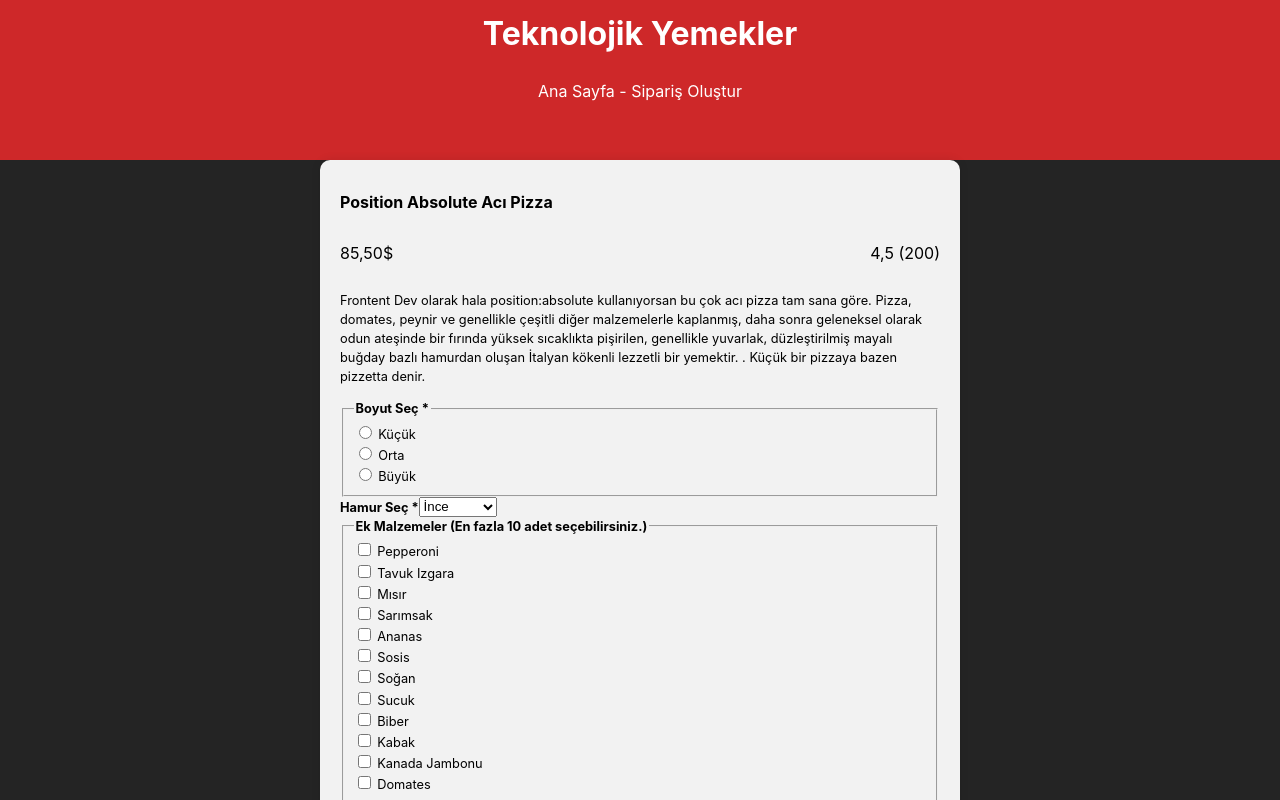
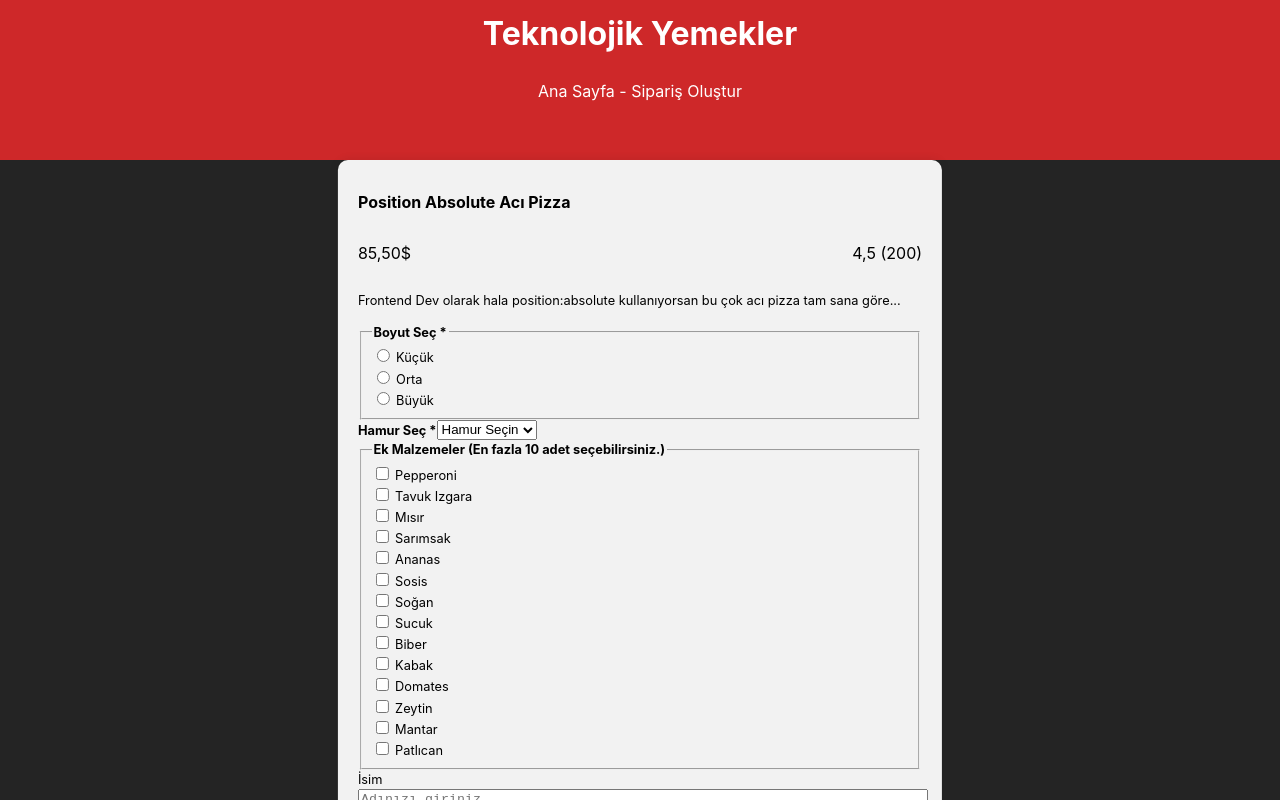
Before and after one commit to bernakocalar/pizzaProject, a React (Vite) app: page /orderPage in a window 1280 px wide. Both pictures are taken after a click on the button "ACIKTIM". Shown: the top 800 px of the page. Built offline with nearby package versions, Linux system fonts and the light colour scheme.

Commit message:
map eklendi. fonksiyon kontrolü

```diff
--- a/src/orderPage.jsx
+++ b/src/orderPage.jsx
@@ -1,26 +1,92 @@
 import React, { useState } from 'react';
+import axios from 'axios';
 import './orderPage.css';
 
-function OrderPage({onGoBack , onOrderComplete}) {
+function OrderPage({ onGoBack, onOrderComplete }) {
   const [note, setNote] = useState('');
   const [toppings, setToppings] = useState([]);
+  const [size, setSize] = useState('');
+  const [dough, setDough] = useState('');
+  const [quantity, setQuantity] = useState(1);
+  const [isSubmitting, setIsSubmitting] = useState(false);
+  const [name, setName] = useState('');
+
+  const toppingsList = [
+    { value: 'pepperoni', label: 'Pepperoni' },
+    { value: 'chicken', label: 'Tavuk Izgara' },
+    { value: 'corn', label: 'Mısır' },
+    { value: 'garlic', label: 'Sarımsak' },
+    { value: 'pineapple', label: 'Ananas' },
+    { value: 'sausage', label: 'Sosis' },
+    { value: 'onion', label: 'Soğan' },
+    { value: 'sucuk', label: 'Sucuk' },
+    { value: 'pepper', label: 'Biber' },
+    { value: 'zucchini', label: 'Kabak' },
+    {value: "tomateos", label: 'Domates'},
+    {value: "olives", label: 'Zeytin'},
+    {value: "mushrooms", label: 'Mantar'},
+    {value: "eggplant", label: 'Patlıcan'},
+  ];
+
   const handleToppings = (topping) => {
     if (toppings.includes(topping)) {
-      setToppings(toppings.filter(item => item !== topping));
+      setToppings(toppings.filter((item) => item !== topping));
     } else if (toppings.length < 10) {
       setToppings([...toppings, topping]);
     }
   };
-const handleChange = (e) => {
-      setNote(e.target.value)
-  }
-  const [quantity, setQuantity] = useState(1);
+
+  const handleChange = (e) => setNote(e.target.value);
+  const handleSizeChange = (e) => setSize(e.target.value);
+  const handleDoughChange = (e) => setDough(e.target.value);
+  const handleNameChange = (e) => setName(e.target.value);
+
   const increaseQuantity = () => setQuantity((prev) => prev + 1);
   const decreaseQuantity = () => setQuantity((prev) => (prev > 1 ? prev - 1 : 1));
 
+  const validateForm = () => {
+    return size && dough && toppings.length > 3 && name.length >= 3;
+  };
+
+  const handleSubmit = async (e) => {
+    e.preventDefault();
+
+    if (!validateForm()) {
+      alert("Lütfen gerekli tüm alanları doldurun!");
+      return;
+    }
+
+    setIsSubmitting(true);
+
+    const orderData = {
+      size,
+      dough,
+      toppings,
+      note,
+      quantity,
+    };
+
+    try {
+      const response = await axios.post('https://reqres.in/api/pizza', orderData);
+      console.log('Sunucudan Gelen Yanıt:', response.data);
+      console.log('Sipariş Özeti:', {
+        size,
+        dough,
+        toppings,
+        note,
+        quantity,
+        response: response.data
+      });
+      onOrderComplete();
+    } catch (error) {
+      console.error('API Hatası:', error);
+    } finally {
+      setIsSubmitting(false);
+    }
+  };
 
   return (
-    < div style={{color: "black"}}>
+    <div style={{ color: "black" }}>
       <div id="header">
         <h1 id="title">Teknolojik Yemekler</h1>
         <p id="siparis">Ana Sayfa - Sipariş Oluştur</p>
@@ -30,81 +96,89 @@ const handleChange = (e) => {
         <h1 id="pizzaName">Position Absolute Acı Pizza</h1>
         <div id="pizzaPrice">
           <p>85,50$</p>
-          <p> 4,5 (200)</p>
+          <p>4,5 (200)</p>
         </div>
         <p id="pizzaExp">
-          Frontent Dev olarak hala position:absolute kullanıyorsan bu çok acı pizza tam sana göre. Pizza, domates, peynir ve genellikle çeşitli diğer malzemelerle kaplanmış, daha sonra geleneksel olarak odun ateşinde bir fırında yüksek sıcaklıkta pişirilen, genellikle yuvarlak, düzleştirilmiş mayalı buğday bazlı hamurdan oluşan İtalyan kökenli lezzetli bir yemektir. . Küçük bir pizzaya bazen pizzetta denir.
+          Frontend Dev olarak hala position:absolute kullanıyorsan bu çok acı pizza tam sana göre...
         </p>
-        <form id="mediumArea">
+        <form id="mediumArea" onSubmit={handleSubmit}>
           <fieldset id="size">
-            <legend  style={{fontWeight:"bold"}}>Boyut Seç *</legend>
+            <legend style={{ fontWeight: "bold" }}>Boyut Seç *</legend>
             <label>
-              <input type="radio" name="size" value="small" /> Küçük
+              <input
+                type="radio"
+                name="size"
+                value="small"
+                onChange={handleSizeChange}
+              /> Küçük
             </label>
             <label>
-              <input type="radio" name="size" value="medium" /> Orta
+              <input
+                type="radio"
+                name="size"
+                value="medium"
+                onChange={handleSizeChange}
+              /> Orta
             </label>
             <label>
-              <input type="radio" name="size" value="large" /> Büyük
+              <input
+                type="radio"
+                name="size"
+                value="large"
+                onChange={handleSizeChange}
+              /> Büyük
             </label>
           </fieldset>
-          <label htmlFor="dough" style={{fontWeight:"bold"}}>Hamur Seç *</label>
-          <select id="dough" name="dough">
+
+          <label htmlFor="dough" style={{ fontWeight: "bold" }}>Hamur Seç *</label>
+          <select id="dough" name="dough" onChange={handleDoughChange}>
+            <option value="">Hamur Seçin</option>
             <option value="thin">İnce</option>
             <option value="thick">Kalın</option>
             <option value="gluten-free">Glutensiz</option>
           </select>
-        </form>
+
           <fieldset id="toppings">
-          <legend style={{fontWeight:"bold"}}>Ek Malzemeler (En fazla 10 adet seçebilirsiniz.)</legend>
-          <label>
-            <input type="checkbox" name="toppings" value="pepperoni" onChange={() => handleToppings('pepperoni')} disabled={toppings.length >= 10 && !toppings.includes('pepperoni')} /> Pepperoni
+            <legend style={{ fontWeight: "bold" }}>
+              Ek Malzemeler (En fazla 10 adet seçebilirsiniz.)
+            </legend>
+            {toppingsList.map(({ value, label }) => (
+              <label key={value}>
+                <input
+                  type="checkbox"
+                  name="toppings"
+                  value={value}
+                  onChange={() => handleToppings(value)}
+                  disabled={toppings.length >= 10 && !toppings.includes(value)}
+                /> {label}
               </label>
-          <label>
-            <input type="checkbox" name="toppings" value="chicken" onChange={() => handleToppings('chicken')} disabled={toppings.length >= 10 && !toppings.includes('chicken')} /> Tavuk Izgara
-          </label>
-          <label>
-            <input type="checkbox" name="toppings" value="corn" onChange={() => handleToppings('corn')} disabled={toppings.length >= 10 && !toppings.includes('corn')} /> Mısır
-          </label>
-          <label>
-            <input type="checkbox" name="toppings" value="garlic" onChange={() => handleToppings('garlic')} disabled={toppings.length >= 10 && !toppings.includes('garlic')} /> Sarımsak
-          </label>
-          <label>
-            <input type="checkbox" name="toppings" value="pineapple" onChange={() => handleToppings('pineapple')} disabled={toppings.length >= 10 && !toppings.includes('pineapple')} /> Ananas
-          </label>
-          <label>
-            <input type="checkbox" name="toppings" value="sausage" onChange={() => handleToppings('sausage')} disabled={toppings.length >= 10 && !toppings.includes('sausage')} /> Sosis
-          </label>
-          <label>
-            <input type="checkbox" name="toppings" value="onion" onChange={() => handleToppings('onion')} disabled={toppings.length >= 10 && !toppings.includes('onion')} /> Soğan
-          </label>
-          <label>
-            <input type="checkbox" name="toppings" value="sucuk" onChange={() => handleToppings('sucuk')} disabled={toppings.length >= 10 && !toppings.includes('sucuk')} /> Sucuk
-          </label>
-          <label>
-            <input type="checkbox" name="toppings" value="pepper" onChange={() => handleToppings('pepper')} disabled={toppings.length >= 10 && !toppings.includes('pepper')} /> Biber
-          </label>
-          <label>
-            <input type="checkbox" name="toppings" value="zucchini" onChange={() => handleToppings('zucchini')} disabled={toppings.length >= 10 && !toppings.includes('zucchini')} /> Kabak
-          </label>
-          <label>
-            <input type="checkbox" name="toppings" value="canadian-bacon" onChange={() => handleToppings('canadian-bacon')} disabled={toppings.length >= 10 && !toppings.includes('canadian-bacon')} /> Kanada Jambonu
-          </label>
-          <label>
-            <input type="checkbox" name="toppings" value="tomato" onChange={() => handleToppings('tomato')} disabled={toppings.length >= 10 && !toppings.includes('tomato')} /> Domates
-          </label>
+            ))}
           </fieldset>
+
+          <label>İsim</label>
+          <textarea onChange={handleNameChange} id="name" name="name" rows="1" placeholder="Adınızı giriniz"></textarea>
+
           <label htmlFor="note">Sipariş Notu</label>
           <textarea onChange={handleChange} id="note" name="note" rows="1" placeholder="Siparişine eklemek istediğin bir not var mı?"></textarea>
+
           <label htmlFor="quantity">Adet:</label>
-        <button id='tinyButton' type="button" onClick={decreaseQuantity} disabled={quantity <= 1}>-</button>
+          <button id="tinyButton" type="button" onClick={decreaseQuantity} disabled={quantity <= 1}>-</button>
           <input id="quantity" name="quantity" value={quantity} readOnly />
-        <button id='tinyButton' type="button" onClick={increaseQuantity}>+</button>
+          <button id="tinyButton" type="button" onClick={increaseQuantity}>+</button>
+
           <p>Sipariş Toplamı</p>
-          <p>Seçimler 25.00</p>
-          <p>Toplam 130.00</p>
-          <button id="firstButton" onClick={onOrderComplete}>Sipariş ver</button>
-          <button id="secondButton" onClick={onGoBack}>Geri Dön</button>
+          <p>Seçimler: 25.00$</p>
+          <p>Toplam: 130.00$</p>
+
+          <button
+            id="firstButton"
+            type="submit"
+            disabled={isSubmitting || !validateForm()}
+          >
+            Sipariş Ver
+          </button>
+          <button id="secondButton" type="button" onClick={onGoBack}>Geri Dön</button>
+        </form>
       </div>
     </div>
   );
```
Lines whose indentation alone changed are shown as unchanged.
